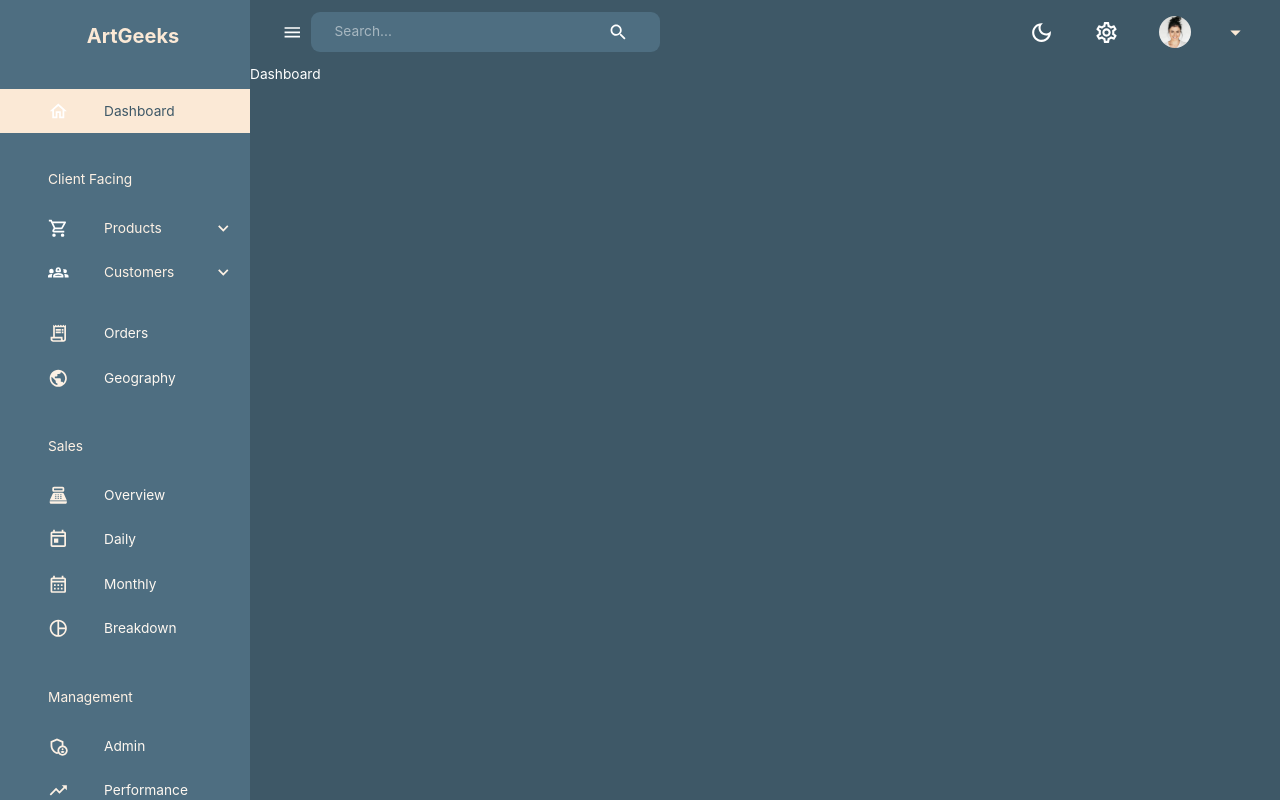
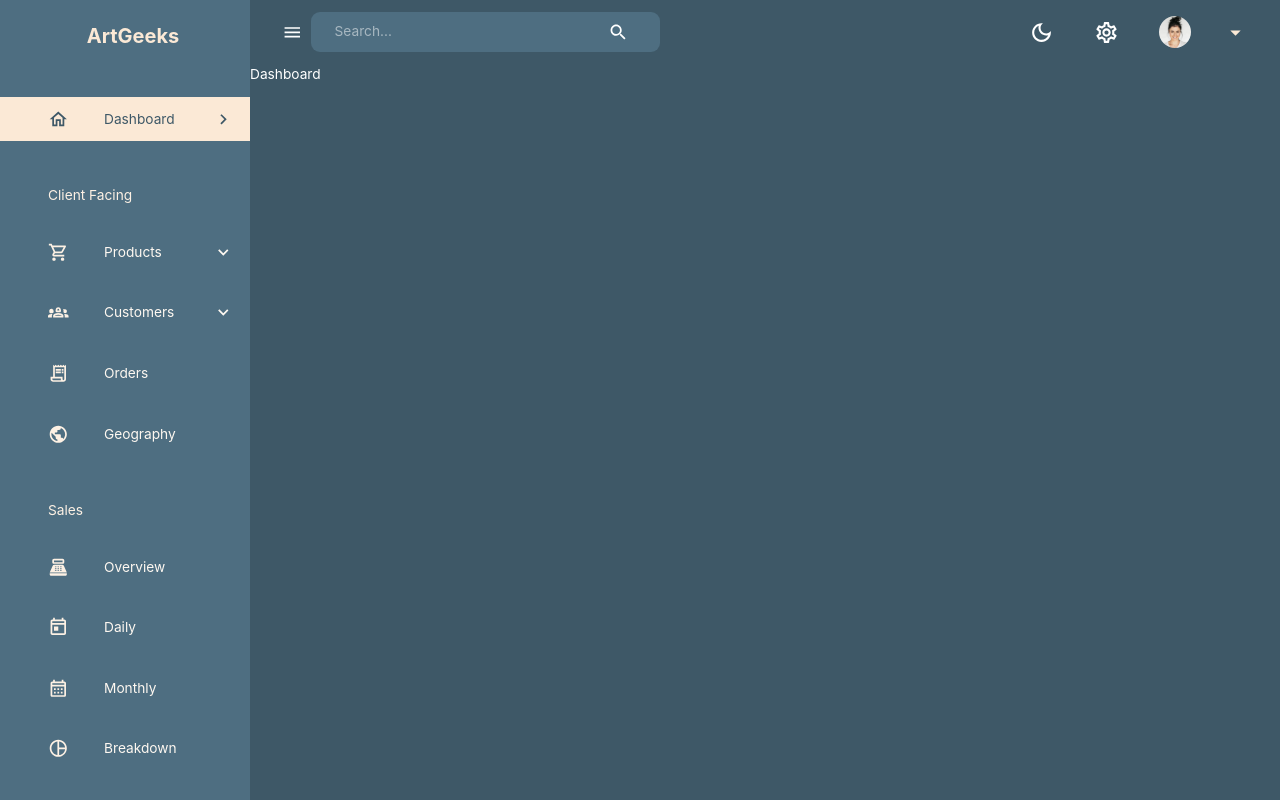
Before and after one commit to phungo-hub/art-crafts-fe-admin, a React (Create React App) app: page /dashboard in a window 1280 px wide. Built offline with nearby package versions, Linux system fonts and the light colour scheme.

Commit message:
refactor codes

```diff
--- a/src/components/Sidebar.jsx
+++ b/src/components/Sidebar.jsx
@@ -31,29 +31,70 @@ import {
   ExpandMore,
   ExpandLess,
   StarBorder,
+  AddCircleRounded,
+  ListAltRounded,
 } from "@mui/icons-material";
 import { useEffect, useState } from "react";
 import { useLocation, useNavigate } from "react-router-dom";
 import FlexBetween from "./FlexBetween";
 import profileImage from "assets/profile.jpeg";
 
+const Sidebar = ({
+  user,
+  drawerWidth,
+  isSidebarOpen,
+  setIsSidebarOpen,
+  isNonMobile,
+}) => {
+  const { pathname } = useLocation();
+  const [active, setActive] = useState("");
+  const navigate = useNavigate();
+  const theme = useTheme();
+  const [productsOpen, setProductsOpen] = useState(false);
+  const [categoriesOpen, setCategoriesOpen] = useState(false);
+  const [ordersOpen, setOrdersOpen] = useState(false);
+  const [usersOpen, setUsersOpen] = useState(false);
+  const [customersOpen, setCustomersOpen] = useState(false);
+
   const navItems = [
-  //   {
-  //     text: "Dashboard",
-  //     icon: <HomeOutlined />,
-  //   },
-//   {
-//     text: "Client Facing",
-//     icon: null,
-//   },
-  //   {
-  //     text: "Products",
-  //     icon: <ShoppingCartOutlined />,
-  //   },
-//   {
-//     text: "Customers",
-//     icon: <Groups2Outlined />,
-//   },
+    {
+      text: "Dashboard",
+      icon: <HomeOutlined />,
+    },
+    {
+      text: "Client Facing",
+      icon: null,
+    },
+    {
+      text: "Products",
+      icon: <ShoppingCartOutlined />,
+      state: productsOpen,
+      children: [
+        {
+          text: "Add Product",
+          icon: <AddCircleRounded />,
+        },
+        {
+          text: "Products List",
+          icon: <ListAltRounded />,
+        },
+      ],
+    },
+    {
+      text: "Customers",
+      icon: <Groups2Outlined />,
+      state: customersOpen,
+      children: [
+        {
+          text: "Add Customer",
+          icon: <AddCircleRounded />,
+        },
+        {
+          text: "Customers List",
+          icon: <ListAltRounded />,
+        },
+      ],
+    },
     {
       text: "Orders",
       icon: <ReceiptLongOutlined />,
@@ -95,23 +136,6 @@ const navItems = [
       icon: <TrendingUpOutlined />,
     },
   ];
-
-const Sidebar = ({
-  user,
-  drawerWidth,
-  isSidebarOpen,
-  setIsSidebarOpen,
-  isNonMobile,
-}) => {
-  const { pathname } = useLocation();
-  const [active, setActive] = useState("");
-  const navigate = useNavigate();
-  const theme = useTheme();
-  const [productsOpen, setProductsOpen] = useState(false);
-  const [categoriesOpen, setCategoriesOpen] = useState(false);
-  const [ordersOpen, setOrdersOpen] = useState(false);
-  const [usersOpen, setUsersOpen] = useState(false);
-  const [customersOpen, setCustomersOpen] = useState(false);
 
   const handleProductsDropDown = () => {
     setProductsOpen(!productsOpen);
@@ -167,108 +191,7 @@ const Sidebar = ({
                 )}
               </FlexBetween>
             </Box>
-            <List>
-              <ListItem key="Dashboard" disablePadding>
-                <ListItemButton
-                  onClick={() => {
-                    navigate("/dashboard");
-                    setActive("dashboard");
-                  }}
-                  sx={{
-                    backgroundColor:
-                      active === "dashboard"
-                        ? theme.palette.secondary[300]
-                        : "transparent",
-                    color:
-                      active === "dashboard"
-                        ? theme.palette.primary[600]
-                        : theme.palette.secondary[100],
-                  }}
-                >
-                  <ListItemIcon
-                    sx={{
-                      ml: "2rem",
-                    }}
-                  >
-                    <HomeOutlined />
-                  </ListItemIcon>
-                  <ListItemText primary="Dashboard" />
-                </ListItemButton>
-              </ListItem>
-              <Typography key="Client Facing" sx={{ m: "2.25rem 0 1rem 3rem" }}>
-                Client Facing
-              </Typography>
-              <ListItem key="Products" disablePadding>
-                <ListItemButton onClick={handleProductsDropDown}>
-                  <ListItemIcon
-                    sx={{
-                      ml: "2rem",
-                    }}
-                  >
-                    <ShoppingCartOutlined />
-                  </ListItemIcon>
-                  <ListItemText primary="Products" />
-                  {productsOpen ? <ExpandLess /> : <ExpandMore />}
-                </ListItemButton>
-              </ListItem>
-              <Collapse in={productsOpen} timeout="auto" unmountOnExit>
-                <List component="div" disablePadding>
-                  <ListItemButton
-                    onClick={() => {
-                      // navigate('/addProducts');
-                      setActive("addProducts");
-                    }}
-                    sx={{
-                      backgroundColor:
-                        active === "addProducts"
-                          ? theme.palette.secondary[300]
-                          : "transparent",
-                      color:
-                        active === "addProducts"
-                          ? theme.palette.primary[600]
-                          : theme.palette.secondary[100],
-                    }}
-                  >
-                    <ListItemIcon
-                      sx={{
-                        ml: "3rem",
-                      }}
-                    >
-                      <StarBorder />
-                    </ListItemIcon>
-                    <ListItemText primary="Add Products" />
-                  </ListItemButton>
-                </List>
-              </Collapse>
-              <Collapse in={productsOpen} timeout="auto" unmountOnExit>
-                <List component="div" disablePadding>
-                  <ListItemButton
-                    onClick={() => {
-                      // navigate('/addProducts');
-                      setActive("products");
-                    }}
-                    sx={{
-                      backgroundColor:
-                        active === "products"
-                          ? theme.palette.secondary[300]
-                          : "transparent",
-                      color:
-                        active === "products"
-                          ? theme.palette.primary[600]
-                          : theme.palette.secondary[100],
-                    }}
-                  >
-                    <ListItemIcon
-                      sx={{
-                        ml: "3rem",
-                      }}
-                    >
-                      <StarBorder />
-                    </ListItemIcon>
-                    <ListItemText primary="Products" />
-                  </ListItemButton>
-                </List>
-              </Collapse>
+            {/* <List>
               <ListItem key="Customers" disablePadding>
                 <ListItemButton onClick={handleCustomersDropDown}>
                   <ListItemIcon
@@ -286,7 +209,7 @@ const Sidebar = ({
                 <List component="div" disablePadding>
                   <ListItemButton
                     onClick={() => {
-                      // navigate('/addProducts');
+                      // navigate('/addCategories');
                       setActive("addCategories");
                     }}
                     sx={{
@@ -340,9 +263,9 @@ const Sidebar = ({
                   </ListItemButton>
                 </List>
               </Collapse>
-            </List>
+            </List> */}
             <List>
-              {navItems.map(({ text, icon }) => {
+              {navItems.map(({ text, icon, children, state }) => {
                 if (!icon) {
                   return (
                     <Typography key={text} sx={{ m: "2.25rem 0 1rem 3rem" }}>
@@ -353,11 +276,20 @@ const Sidebar = ({
                 const lcText = text.toLowerCase();
 
                 return (
+                  <List key={text}>
                     <ListItem key={text} disablePadding>
                       <ListItemButton
                         onClick={() => {
+                          if (!children) {
                             navigate(`/${lcText}`);
-                        setActive(lcText);
+                            children ? setActive(lcText) : setActive("");
+                          } else {
+                            if (text === "Products") {
+                              handleProductsDropDown();
+                            } else if (text === "Customers") {
+                              handleCustomersDropDown();
+                            }
+                          }
                         }}
                         sx={{
                           backgroundColor:
@@ -382,11 +314,75 @@ const Sidebar = ({
                           {icon}
                         </ListItemIcon>
                         <ListItemText primary={text} />
+                        {children ? <ExpandMore /> : ""}
                         {active === lcText && (
                           <ChevronRightOutlined sx={{ ml: "auto" }} />
                         )}
                       </ListItemButton>
                     </ListItem>
+                    {children && (
+                      <>
+                        <Collapse in={state} timeout="auto" unmountOnExit>
+                          <List component="div" disablePadding>
+                            <ListItemButton
+                              onClick={() => {
+                                // navigate('/addCategories');
+                                setActive(`${children[0].text}`);
+                              }}
+                              sx={{
+                                backgroundColor:
+                                  active === `${children[0].text}`
+                                    ? theme.palette.secondary[300]
+                                    : "transparent",
+                                color:
+                                  active === `${children[0].text}`
+                                    ? theme.palette.primary[600]
+                                    : theme.palette.secondary[100],
+                              }}
+                            >
+                              <ListItemIcon
+                                sx={{
+                                  ml: "3rem",
+                                }}
+                              >
+                                <StarBorder />
+                              </ListItemIcon>
+                              <ListItemText primary={`${children[0].text}`} />
+                            </ListItemButton>
+                          </List>
+                        </Collapse>
+                        <Collapse in={state} timeout="auto" unmountOnExit>
+                          <List component="div" disablePadding>
+                            <ListItemButton
+                              onClick={() => {
+                                // navigate('/addProducts');
+                                setActive(`${children[1].text}`);
+                              }}
+                              sx={{
+                                backgroundColor:
+                                  active === `${children[1].text}`
+                                    ? theme.palette.secondary[300]
+                                    : "transparent",
+                                color:
+                                  active === `${children[1].text}`
+                                    ? theme.palette.primary[600]
+                                    : theme.palette.secondary[100],
+                              }}
+                            >
+                              <ListItemIcon
+                                sx={{
+                                  ml: "3rem",
+                                }}
+                              >
+                                <StarBorder />
+                              </ListItemIcon>
+                              <ListItemText primary={`${children[1].text}`} />
+                            </ListItemButton>
+                          </List>
+                        </Collapse>
+                      </>
+                    )}
+                  </List>
                 );
               })}
             </List>
```
Lines whose indentation alone changed are shown as unchanged.
